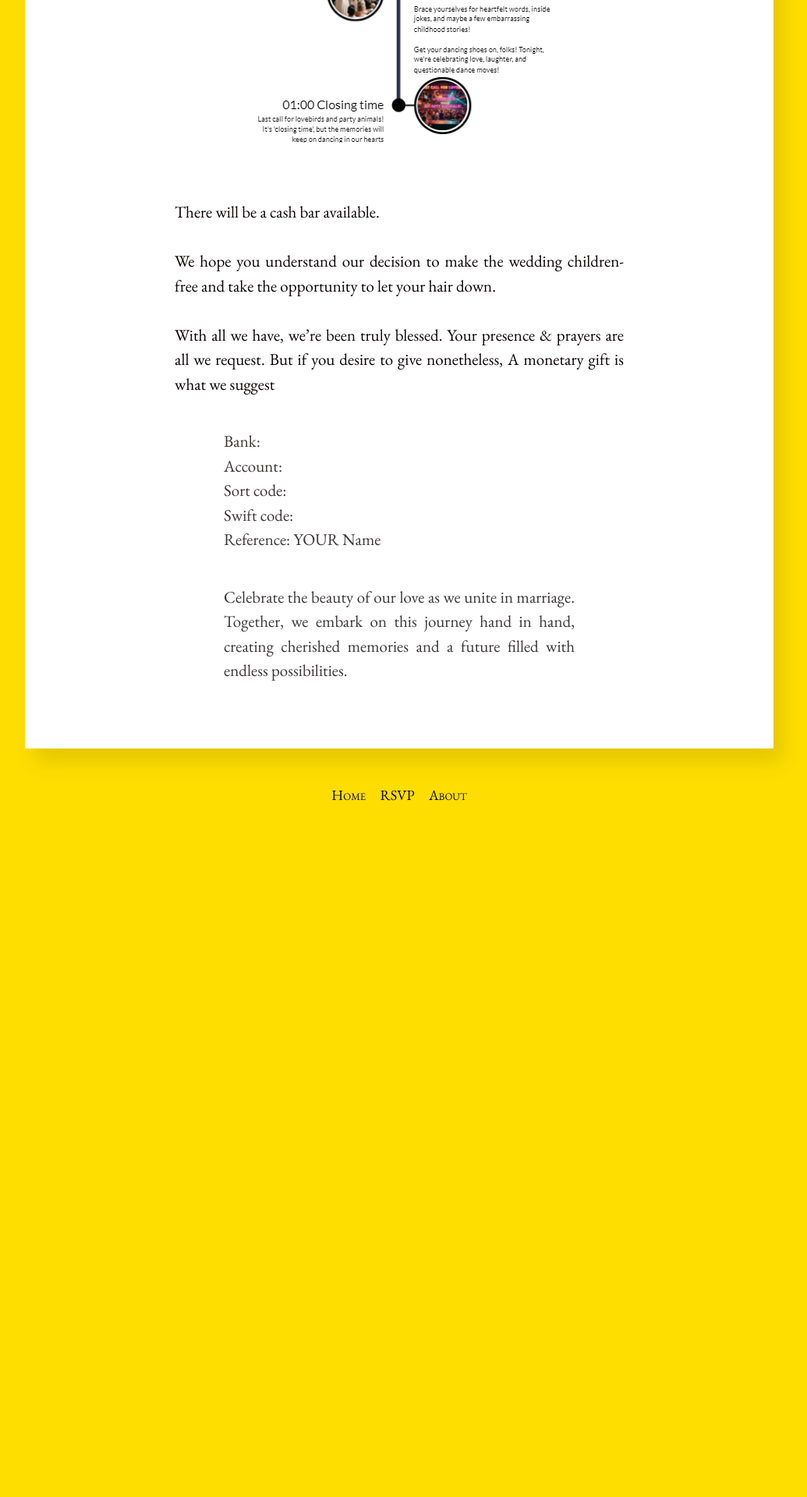
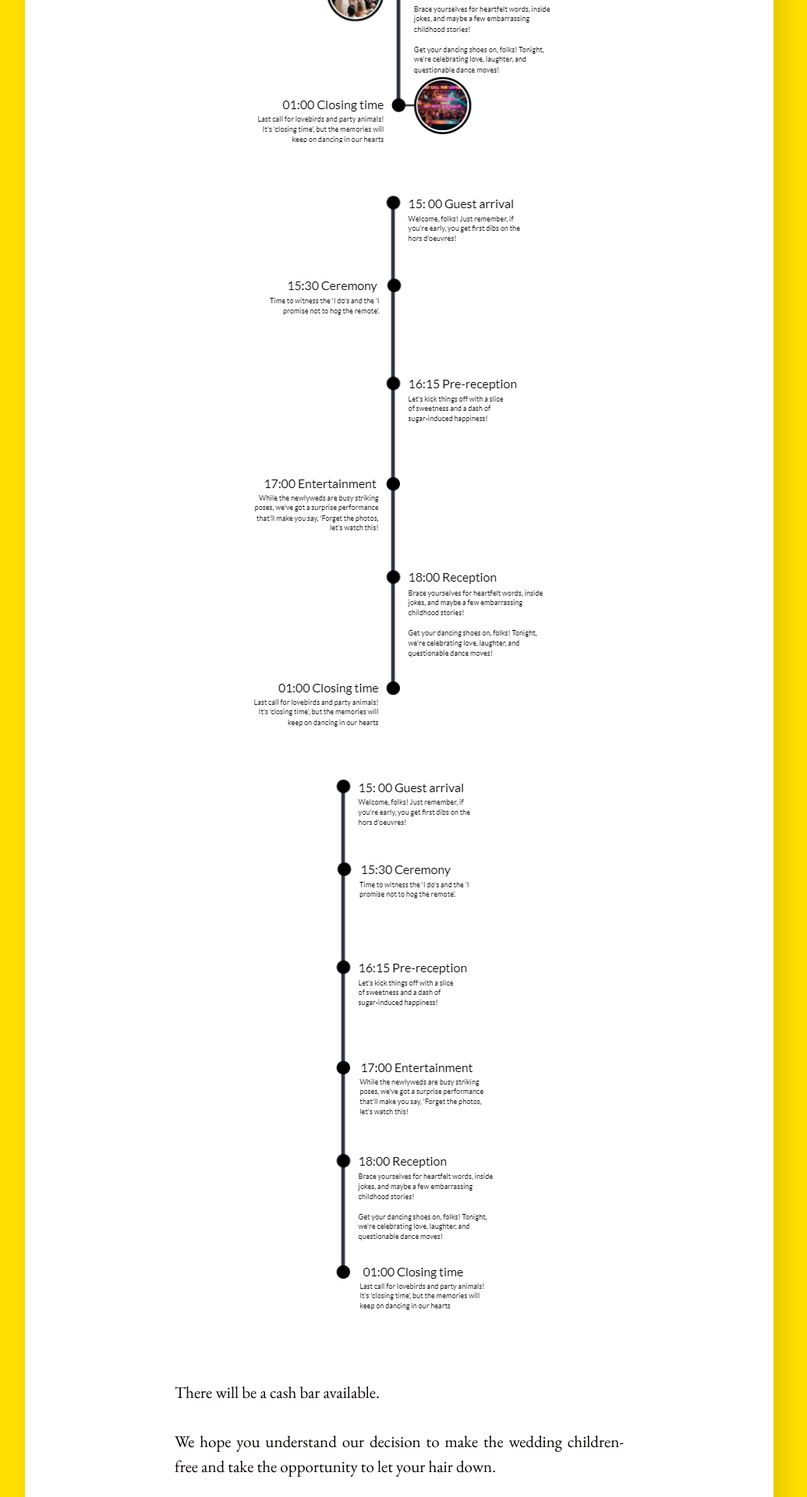
Before and after one commit to PoveyCelebration/PoveyCelebration.github.io, a Jekyll site: the page built from hitchens/about.md, in a window 1280 px wide. Shown: the part 1224-3144 px from the top of the page at 78% size, without its empty margins (128-1163 px from the left). Built offline with Jekyll 4.4.1, drawn with Linux system fonts in a browser that asks for light colours; before the commit the page ends 2263 px from its top, so only the background shows below that.

Commit message:
Update about.md

```diff
--- a/hitchens/about.md
+++ b/hitchens/about.md
@@ -15,6 +15,10 @@ Venue : Green Point Salesian Football Club
 Address : Stephan Way, Green Point, Cape Town
 
 ![](/assets/images/timeline2.png)
+
+![](/assets/images/timeline3.png)
+
+![](/assets/images/timeline4.png)
 
 <br/>
 There will be a cash bar available.
```
